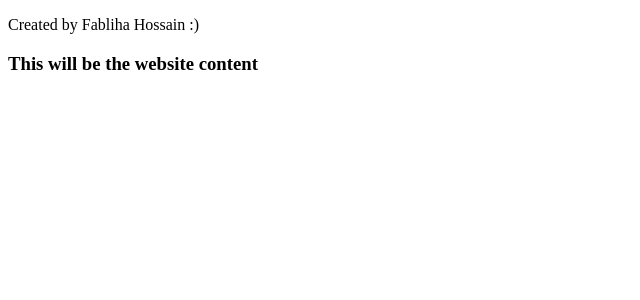
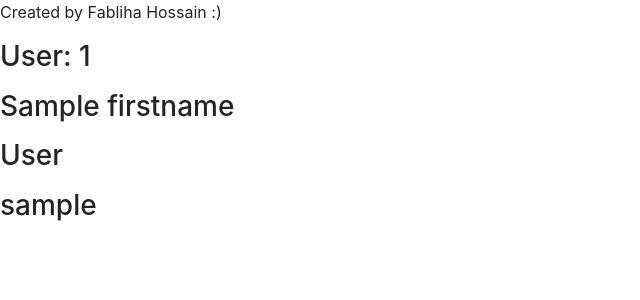
Before and after one commit to FablihaHossain/tahiya_click, a Flask app: template templates/index.html in a window 1280 px wide. Shown: the top 300 px of the page, without its empty margins (0-640 px from the left). Run offline with Flask 2, Linux system fonts and the light colour scheme; the template is opened without the code that fills it: most values are stand-ins (such as "Sample title", 1, 10 or a date in 2020); some libraries are stand-ins or nearby versions.

Commit message:
practice with db

```diff
--- a/templates/index.html
+++ b/templates/index.html
@@ -1,6 +1,7 @@
 <!DOCTYPE html>
 <html>
 <head>
+	<link rel="stylesheet" href="https://stackpath.bootstrapcdn.com/bootstrap/4.4.1/css/bootstrap.min.css" integrity="sha384-Vkoo8x4CGsO3+Hhxv8T/Q5PaXtkKtu6ug5TOeNV6gBiFeWPGFN9MuhOf23Q9Ifjh" crossorigin="anonymous">
 	<title>
 			Photography Website
 	</title>
@@ -10,7 +11,18 @@
 		Created by Fabliha Hossain :)
 	</p>
 	<h3>
-			This will be the website content
+			{% for user in users %}
+			<p> User: {{user.user_id}}</p>
+			<p> {{user.firstname}}</p>
+			<p> {{user.lastname}}</p>
+			<p> {{user.username}}</p>
+			<br>
+			{% endfor %}
 	</h3>
+
+
+<script src="https://code.jquery.com/jquery-3.4.1.slim.min.js" integrity="sha384-J6qa4849blE2+poT4WnyKhv5vZF5SrPo0iEjwBvKU7imGFAV0wwj1yYfoRSJoZ+n" crossorigin="anonymous"></script>
+<script src="https://cdn.jsdelivr.net/npm/popper.js@1.16.0/dist/umd/popper.min.js" integrity="sha384-Q6E9RHvbIyZFJoft+2mJbHaEWldlvI9IOYy5n3zV9zzTtmI3UksdQRVvoxMfooAo" crossorigin="anonymous"></script>
+<script src="https://stackpath.bootstrapcdn.com/bootstrap/4.4.1/js/bootstrap.min.js" integrity="sha384-wfSDF2E50Y2D1uUdj0O3uMBJnjuUD4Ih7YwaYd1iqfktj0Uod8GCExl3Og8ifwB6" crossorigin="anonymous"></script>
 </body>
 </html>
```
